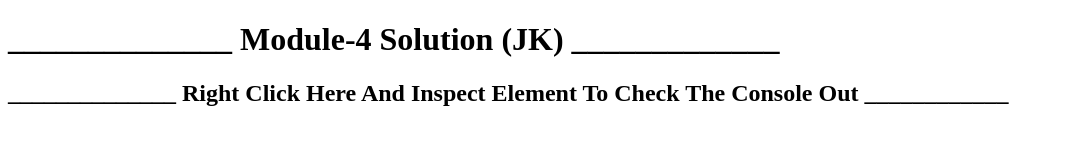
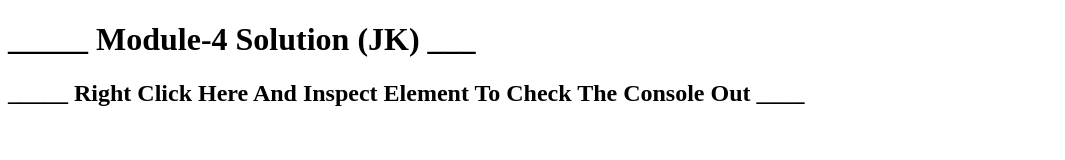
Before and after one commit to nanikarthik19/module4-solution, a plain HTML site: page index.html in a window 1280 px wide. Shown: the whole page, without its empty margins (0-1065 px from the left). Drawn offline with Linux system fonts and the light colour scheme.

Commit message:
Update index.html

```diff
--- a/index.html
+++ b/index.html
@@ -4,8 +4,8 @@
 	<title></title>
 </head>
 <body>
-	<h1>______________  Module-4 Solution (JK) _____________</h1>
-        <h2>______________  Right Click Here And Inspect Element To Check The Console Out  ____________</h2>
+	<h1>_____  Module-4 Solution (JK) ___</h1>
+        <h2>_____  Right Click Here And Inspect Element To Check The Console Out  ____</h2>
 	<script src="js/script.js" ="text/javascript"></script>
 
 </body>
```
